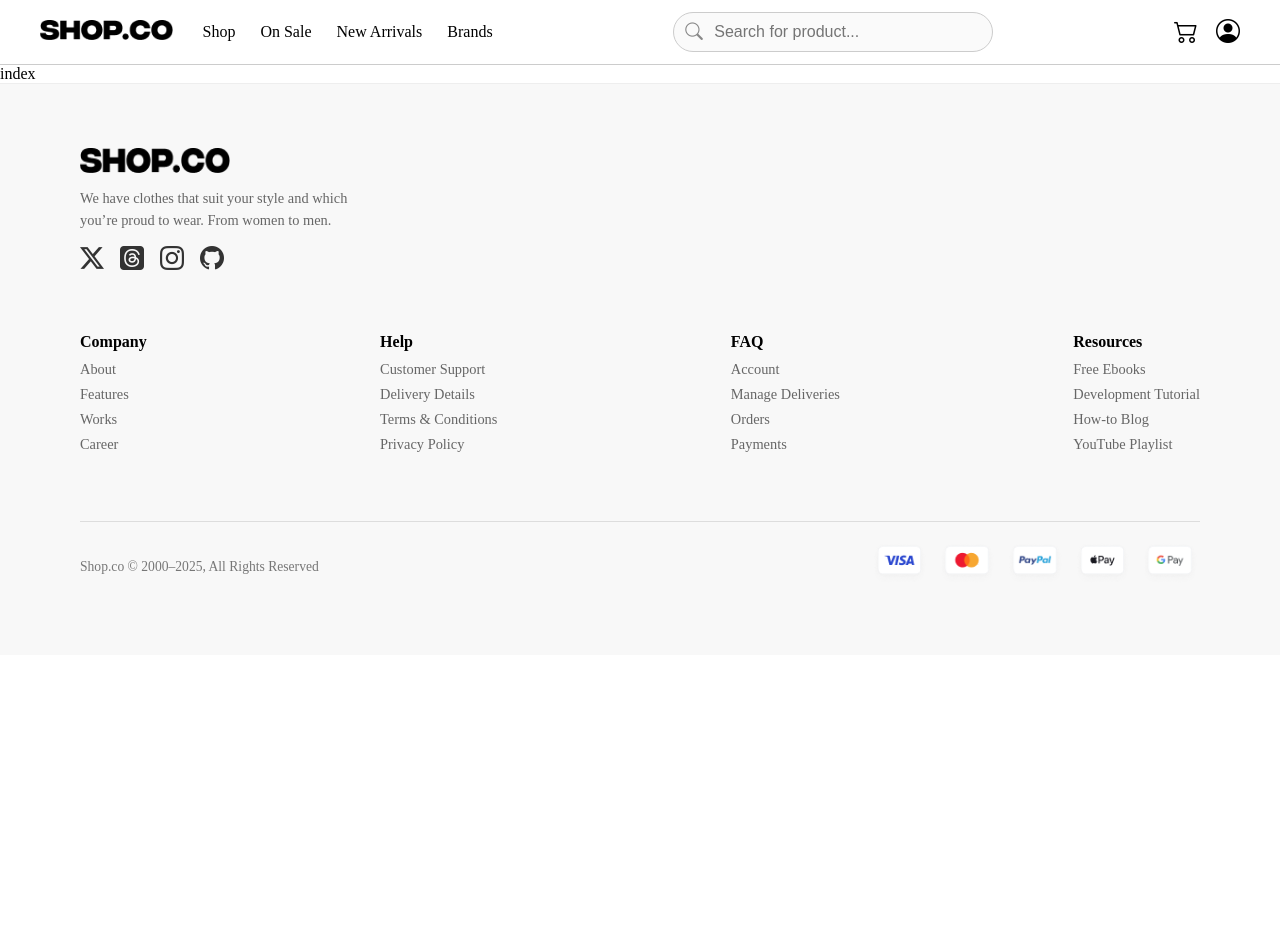
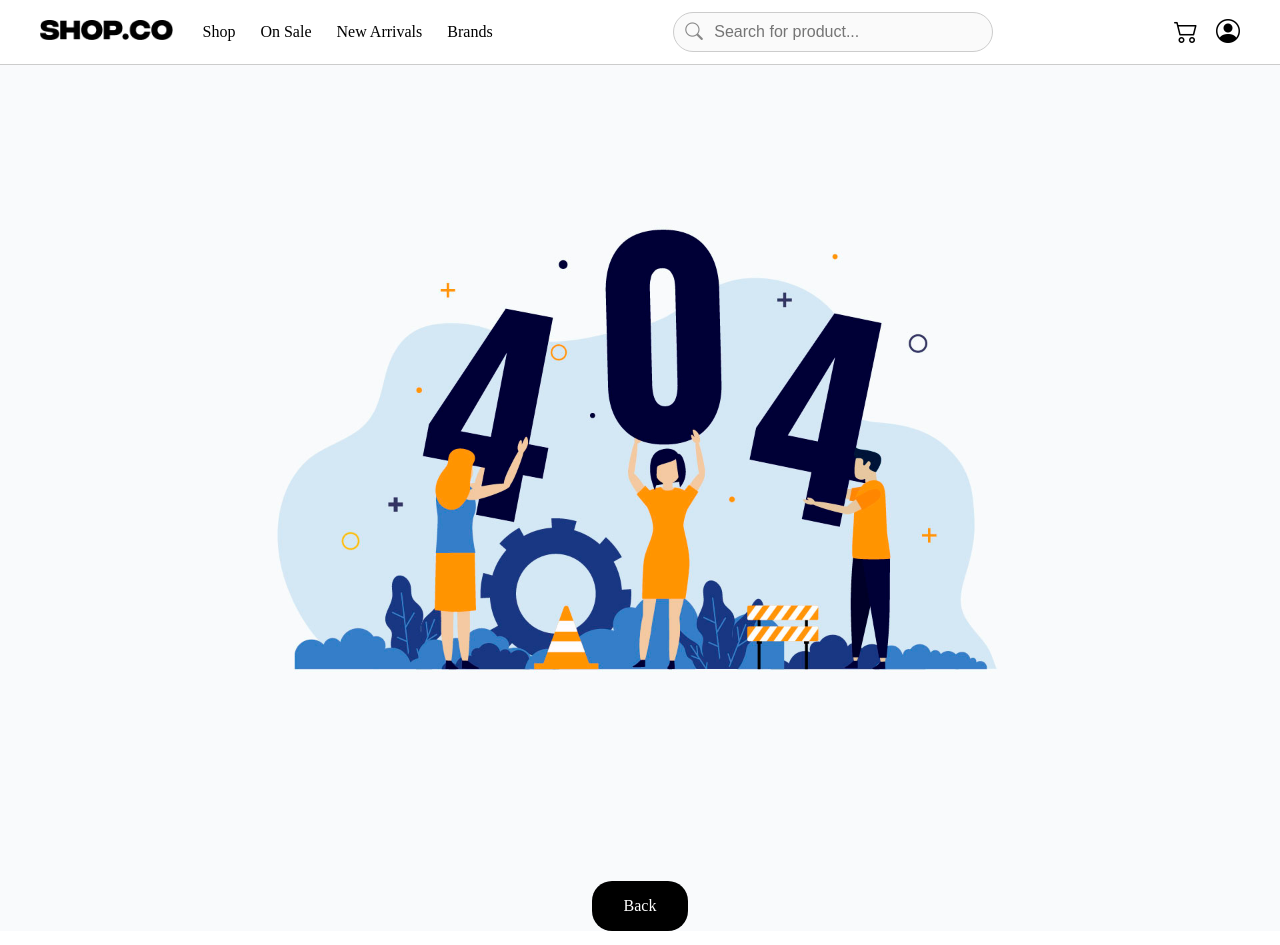
Before and after one commit to DocCaio/SHOP.CO, a React (Vite) app: page /payments in a window 1280 px wide. Shown: the top 945 px of the page. Before the commit the page ends 800 px from the top, so only its background shows below. Built offline with nearby package versions, Linux system fonts and the light colour scheme.

Commit message:
FIX: fix error page 404

```diff
--- a/src/App.tsx
+++ b/src/App.tsx
@@ -8,6 +8,7 @@ import "./App.css";
 import Header from "./components/Header";
 import Footer from "./components/Footer";
 import Payments from "./Pages/Payments";
+import Newsletter from "./components/Newsletter";
 
 function App() {
   return (
@@ -20,6 +21,7 @@ function App() {
           <Route path="*" element={<ErrorPage />} />
         </Routes>
       </main>
+       <Newsletter/>
       <Footer />
     </BrowserRouter>
   );
--- /dev/null
+++ b/src/Pages/ErrorPage/Error.module.css
@@ -0,0 +1,27 @@
+:root {
+    --bg-btn:#000;
+    --color-txt-btn:#fff;
+    --bg-container:#F9FAFC
+}
+
+.container {
+    display: flex;
+    justify-content: center;
+    align-items: center;
+    flex-direction: column;
+    background-color: var(--bg-container);
+}
+
+.container img {
+  width: 800px;
+  margin-top: 1rem;
+}
+
+.container a {
+    background-color: var(--bg-btn);
+    padding: 1rem 2rem;
+    border-radius: 20px;
+    text-decoration: none;
+    color:var(--color-txt-btn) ;
+
+}
--- a/src/Pages/ErrorPage/index.tsx
+++ b/src/Pages/ErrorPage/index.tsx
@@ -1,7 +1,13 @@
+import { Link } from "react-router-dom";
+import error from "../../assets/Error/error.png";
+import styles from "./Error.module.css";
 
 const ErrorPage = () => {
   return (
-    <div>index</div>
+    <div className={styles.container} >
+      <img src={error} alt="error image"/>
+      <Link to={"/"}>Back</Link>
+    </div>
   )
 }
 
--- a/src/Pages/Home/index.tsx
+++ b/src/Pages/Home/index.tsx
@@ -7,8 +7,8 @@ import Main from "../../components/Main";
 const Home = () => {
   return (
     <div>
-      <Banner />
-      <ContainerBrands />
+      <Banner/>
+      <ContainerBrands/>
       <Main/>
     </div>
   )
--- a/src/components/Main/index.tsx
+++ b/src/components/Main/index.tsx
@@ -1,6 +1,5 @@
 import DressStyles from "../DressStyles";
 import NewArrivals from "../NewArrivals";
-import Newsletter from "../Newsletter";
 import TopSelling from "../TopSelling";
 
 
@@ -10,7 +9,6 @@ const Main = () => {
       <NewArrivals/>
       <TopSelling/>
       <DressStyles/>
-      <Newsletter/>
 
     </div>
   )
```
Also changed, not shown: src/Routes/Routes.tsx (added, +22 -0 lines), src/assets/Error/error.png (added).
